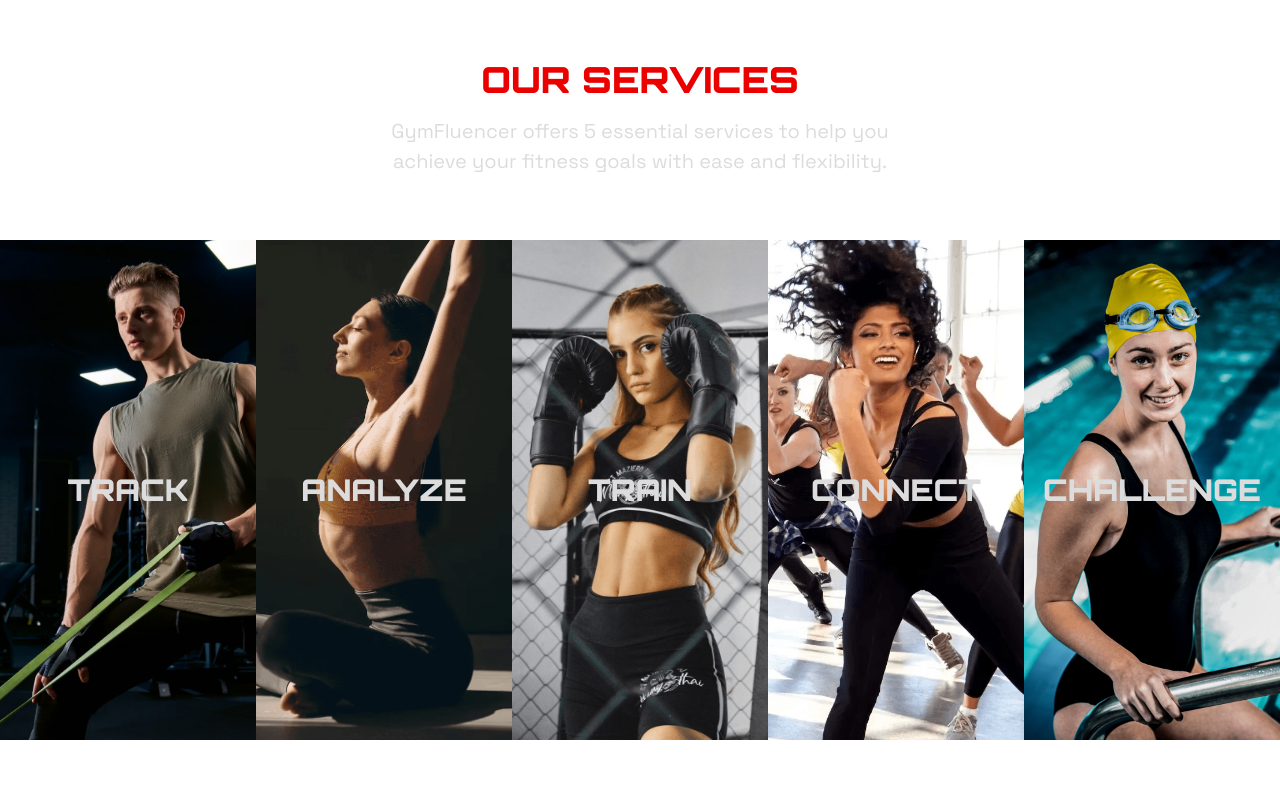
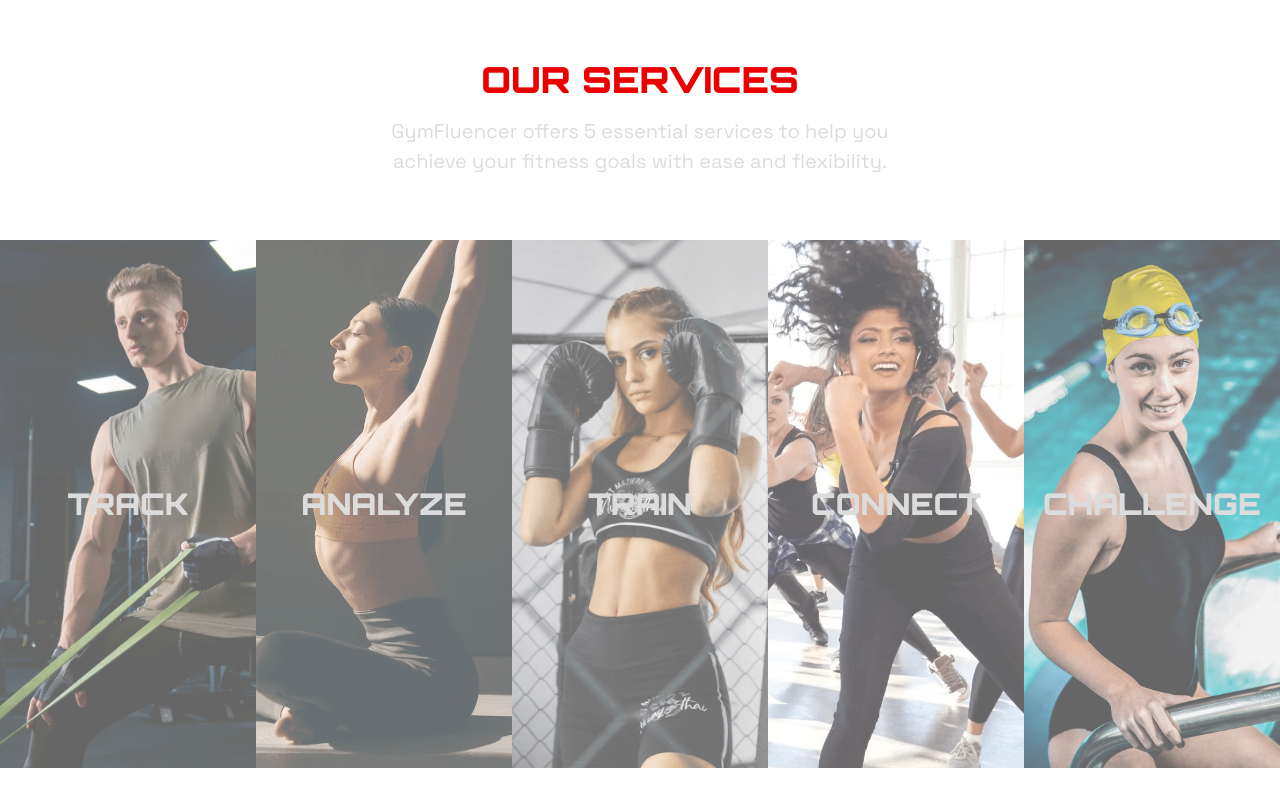
Before and after one commit to codewithmanas/gymfluencer, a Next.js app: page / in a window 1280 px wide. Shown: the part 2195-2995 px from the top of the page. Before the commit the page ends 2967 px from the top, so only its background shows below. Built offline with nearby package versions, Linux system fonts and the light colour scheme.

Commit message:
add scale up in service section

```diff
--- a/components/OurServices.tsx
+++ b/components/OurServices.tsx
@@ -1,3 +1,4 @@
+import Image from 'next/image'
 import React from 'react'
 
 const OurServices = () => {
@@ -10,57 +11,69 @@
             </div>
 
 
-            <div className='w-full grid grid-cols-5 mt-16 grid-rows-1'>
-                    <div className='inset-0 h-[500px] cursor-pointer flex items-center justify-center transition-transform duration-500 ease-in-out'
-                        style={{
-                            backgroundImage: "url('/assets/images/service1.png')",
-                            backgroundSize: "cover",
-                            backgroundPosition: "center",
-                            backgroundRepeat: "no-repeat",
-                        }}
-                    >
-                        <div className='text-[#DCDCDC] font-[family-name:var(--font-orbitron)] text-3xl font-black uppercase'>TRACK</div>
+            <div className='w-full grid grid-cols-5 mt-16'>
+
+                    <div className='relative h-[528px] w-full overflow-hidden cursor-pointer flex items-center justify-center transition-transform duration-400 group'>
+                        <Image
+                            src="/assets/images/service1.png"
+                            alt="service one"
+                            width={100}
+                            height={100}
+                            unoptimized
+                            className="w-full h-full object-cover opacity-60 transition-transform duration-500 group-hover:scale-[1.09]"
+                        />
+                        <div className='text-[#DCDCDC] absolute left-1/2 top-1/2 transform -translate-x-1/2 -translate-y-1/2 font-[family-name:var(--font-orbitron)] text-3xl font-black uppercase'>TRACK</div>
                     </div>
 
-                    <div className='h-[500px] cursor-pointer flex items-center justify-center'
-                        style={{
-                            backgroundImage: "url('/assets/images/asset9.png')",
-                            backgroundSize: "cover",
-                            backgroundPosition: "center",
-                            backgroundRepeat: "no-repeat",
-                        }}
-                    >
-                        <div className='text-[#DCDCDC] font-[family-name:var(--font-orbitron)] text-3xl font-black uppercase'>ANALYZE</div>
+                    <div className='relative h-[528px] w-full overflow-hidden cursor-pointer flex items-center justify-center transition-transform duration-400 group'>
+                    <Image
+                            src="/assets/images/asset9.png"
+                            alt="service two"
+                            width={100}
+                            height={100}
+                            unoptimized
+                            className="w-full h-full object-cover opacity-60 transition-transform duration-500 group-hover:scale-[1.09]"
+                        />
+                        <div className='text-[#DCDCDC] absolute left-1/2 top-1/2 transform -translate-x-1/2 -translate-y-1/2 font-[family-name:var(--font-orbitron)] text-3xl font-black uppercase'>ANALYZE</div>
                     </div>
-                    <div className='h-[500px] cursor-pointer flex items-center justify-center'
-                        style={{
-                            backgroundImage: "url('/assets/images/asset10.png')",
-                            backgroundSize: "cover",
-                            backgroundPosition: "center",
-                            backgroundRepeat: "no-repeat",
-                        }}
-                    >
-                        <div className=' text-[#DCDCDC] font-[family-name:var(--font-orbitron)] text-3xl font-black uppercase'>TRAIN</div>
+
+                    <div className='relative h-[528px] w-full overflow-hidden cursor-pointer flex items-center justify-center transition-transform duration-400 group'>
+                    <Image
+                            src="/assets/images/asset10.png"
+                            alt="service two"
+                            width={100}
+                            height={100}
+                            unoptimized
+                            className="w-full h-full object-cover opacity-60 transition-transform duration-500 group-hover:scale-[1.09]"
+                        />
+
+                        <div className='text-[#DCDCDC] absolute left-1/2 top-1/2 transform -translate-x-1/2 -translate-y-1/2 font-[family-name:var(--font-orbitron)] text-3xl font-black uppercase'>TRAIN</div>
                     </div>
-                    <div className='h-[500px] cursor-pointer flex items-center justify-center'
-                        style={{
-                            backgroundImage: "url('/assets/images/asset11.png')",
-                            backgroundSize: "cover",
-                            backgroundPosition: "center",
-                            backgroundRepeat: "no-repeat",
-                        }}
-                    >
-                        <div className='text-[#DCDCDC] font-[family-name:var(--font-orbitron)] text-3xl font-black uppercase'>CONNECT</div>
+
+                    <div className='relative h-[528px] w-full overflow-hidden cursor-pointer flex items-center justify-center transition-transform duration-400 group'>
+                    <Image
+                            src="/assets/images/asset11.png"
+                            alt="service two"
+                            width={100}
+                            height={100}
+                            unoptimized
+                            className="w-full h-full object-cover opacity-60 transition-transform duration-500 group-hover:scale-[1.09]"
+                        />
+
+                        <div className='text-[#DCDCDC] absolute left-1/2 top-1/2 transform -translate-x-1/2 -translate-y-1/2 font-[family-name:var(--font-orbitron)] text-3xl font-black uppercase'>CONNECT</div>
                     </div>
-                    <div className='h-[500px] cursor-pointer flex items-center justify-center'
-                        style={{
-                            backgroundImage: "url('/assets/images/asset12.png')",
-                            backgroundSize: "cover",
-                            backgroundPosition: "center",
-                            backgroundRepeat: "no-repeat",
-                        }}
-                    >
-                        <div className='text-[#DCDCDC] font-[family-name:var(--font-orbitron)] text-3xl font-black uppercase'>CHALLENGE</div>
+
+                    <div className='relative h-[528px] w-full overflow-hidden cursor-pointer flex items-center justify-center transition-transform duration-400 group'>
+
+                    <Image
+                            src="/assets/images/asset12.png"
+                            alt="service two"
+                            width={100}
+                            height={100}
+                            unoptimized
+                            className="w-full h-full object-cover opacity-60 transition-transform duration-500 group-hover:scale-[1.09]"
+                        />
+                        <div className='text-[#DCDCDC] absolute left-1/2 top-1/2 transform -translate-x-1/2 -translate-y-1/2 font-[family-name:var(--font-orbitron)] text-3xl font-black uppercase'>CHALLENGE</div>
                     </div>
 
             </div>
```
